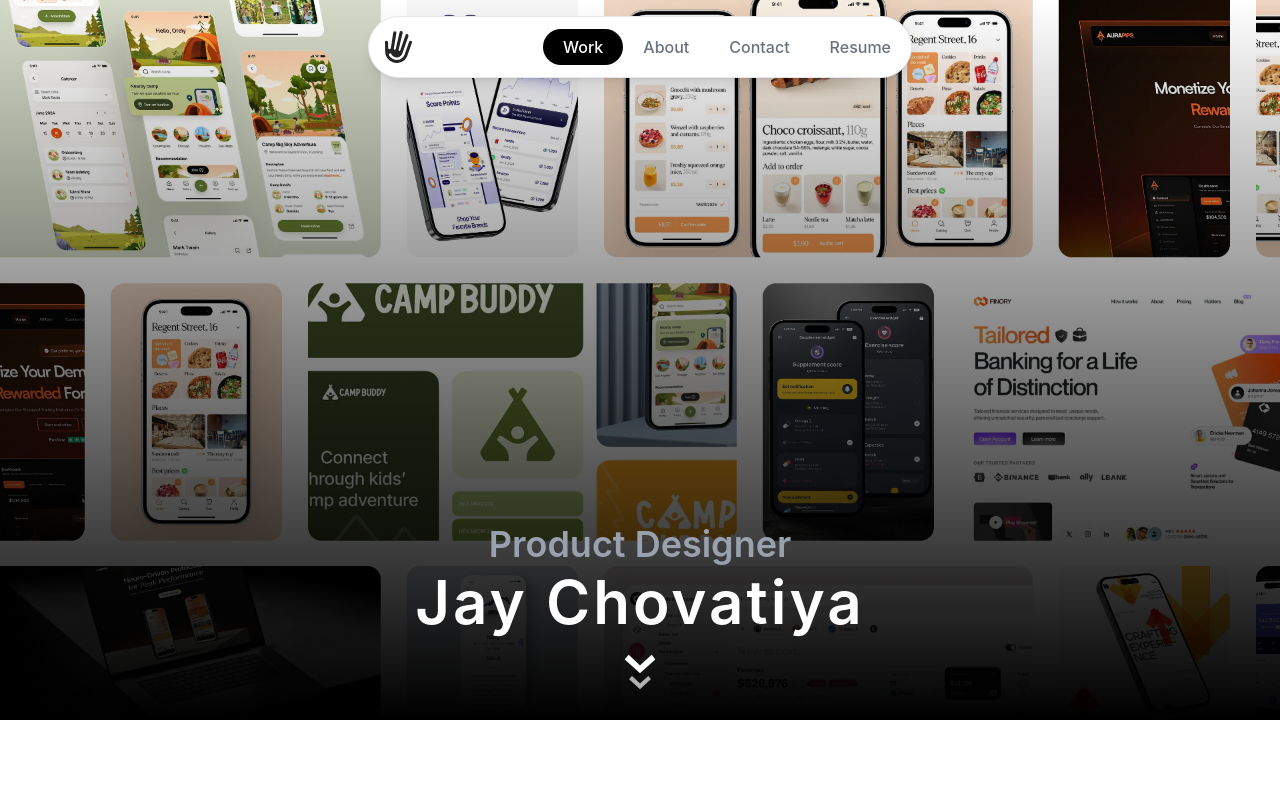
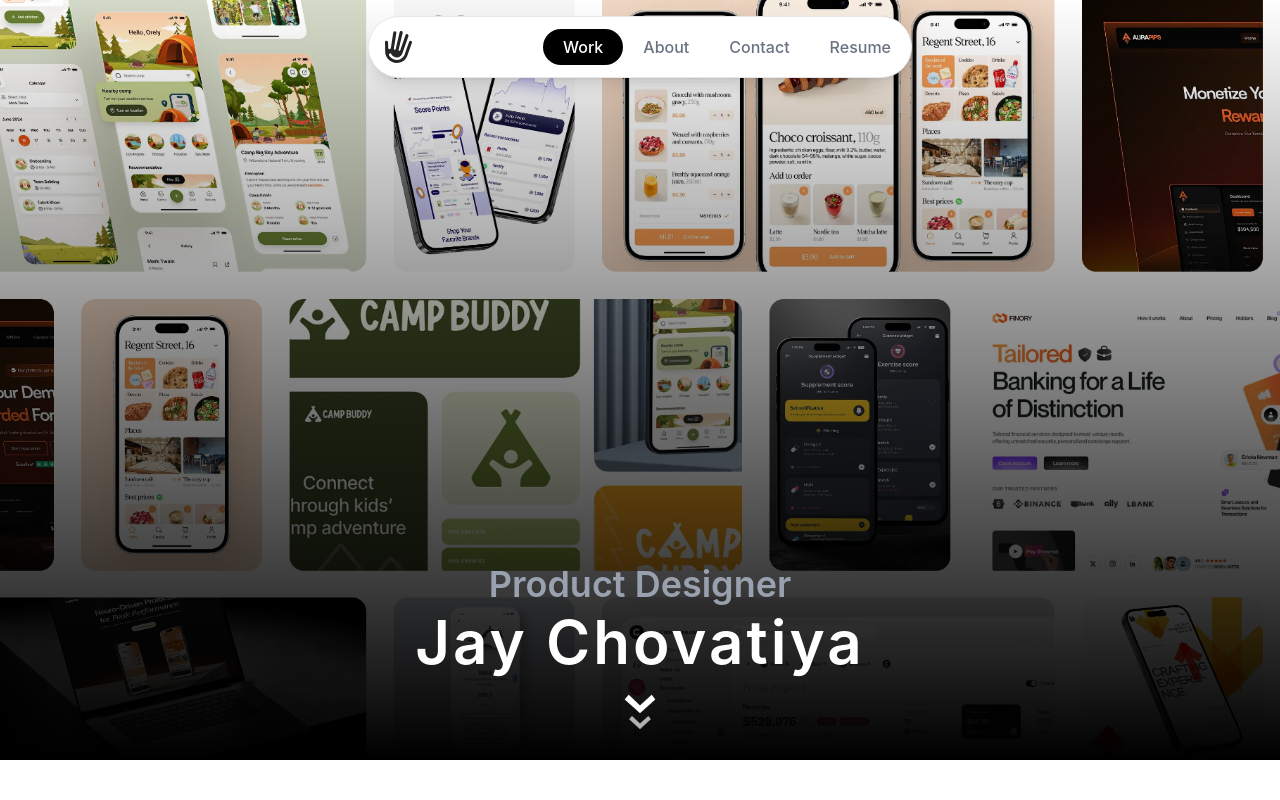
Before and after one commit to Hirenpandav/jay-portfolio, a React (Vite) app: page / in a window 1280 px wide. Shown: the top 800 px of the page. Built offline with nearby package versions, Linux system fonts and the light colour scheme.

Commit message:
feat: increase hero section height for improved visibility

```diff
--- a/src/pages/Homepage.jsx
+++ b/src/pages/Homepage.jsx
@@ -104,7 +104,7 @@ function Homepage() {
       {/* Hero section */}
       <section className="relative">
         <div
-          className="min-h-[90vh] flex flex-col justify-center bg-cover bg-center"
+          className="min-h-[95vh] flex flex-col justify-center bg-cover bg-center"
           style={{ backgroundImage: `url(${bgImage})` }}
         ></div>
         <div className="absolute inset-0 bg-gradient-to-t from-black to-transparent">
```
